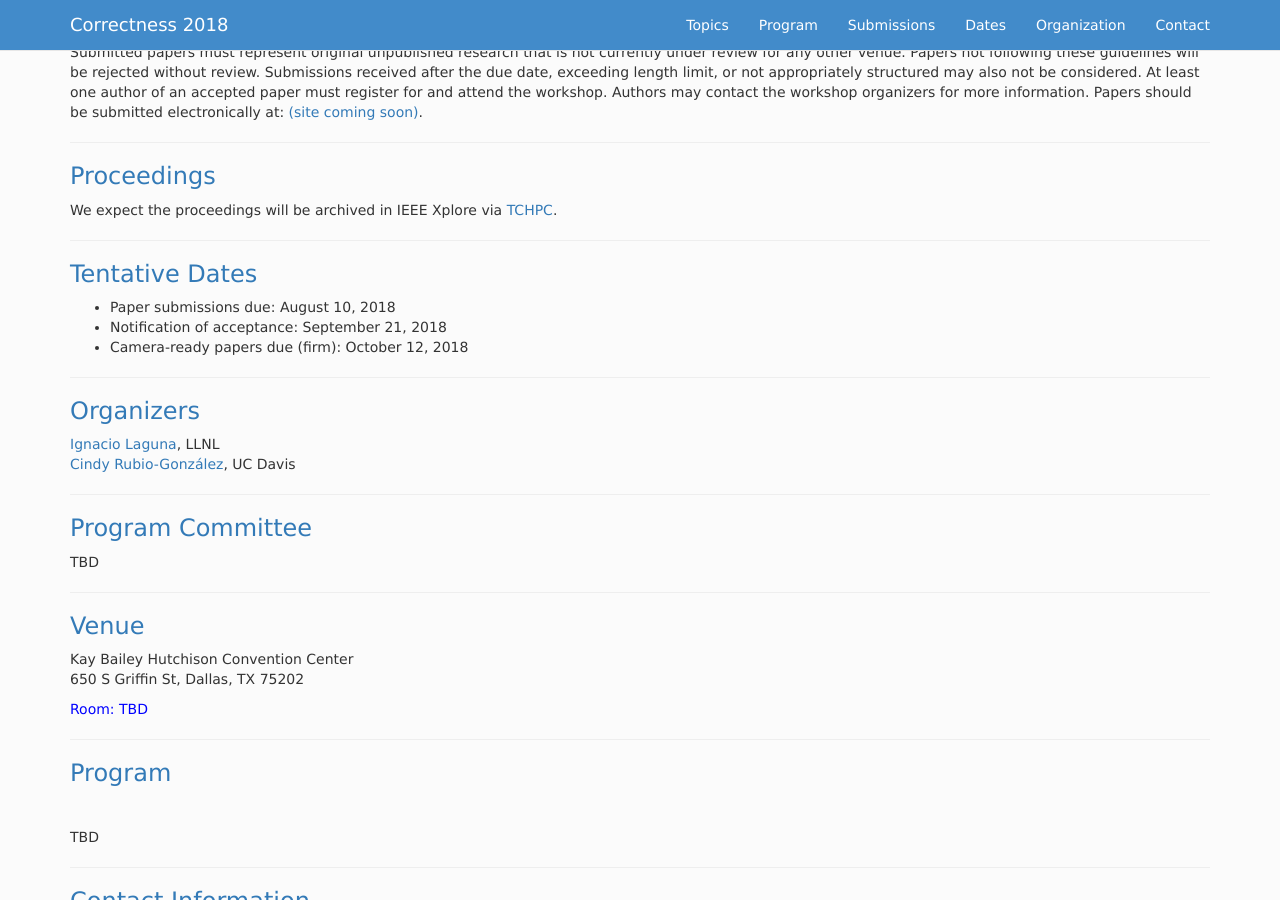
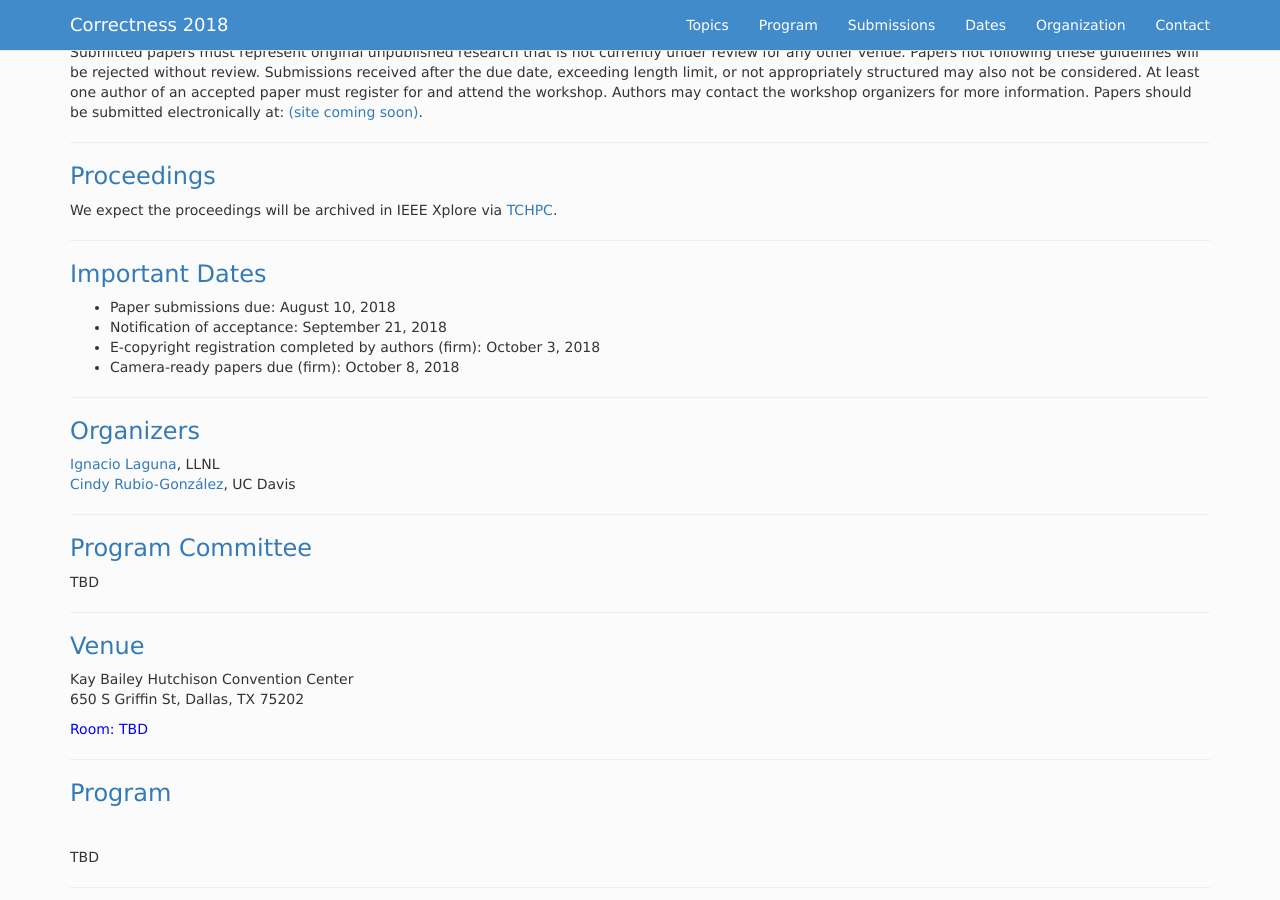
Before and after one commit to correctness-workshop/2018, a Jekyll site: the page built from index.md, in a window 1280 px wide and 900 px high, scrolled down 1389 px. Built offline with Jekyll 4.4.1, drawn with Linux system fonts in a browser that asks for light colours; nearby versions of some CDN libraries; the list of posts is cut into pages by our own code.

Commit message:
Update index.md

```diff
--- a/index.md
+++ b/index.md
@@ -81,11 +81,12 @@ Submitted papers must represent original unpublished research that is not curren
 We expect the proceedings will be archived in IEEE Xplore via [TCHPC](https://tc.computer.org/tchpc/).
 
 ---
-### <a class="anchor" name="dates"> Tentative Dates </a>
+### <a class="anchor" name="dates"> Important Dates </a>
 
 * Paper submissions due: August 10, 2018
 * Notification of acceptance: September 21, 2018
-* Camera-ready papers due (firm): October 12, 2018
+* E-copyright registration completed by authors (firm): October 3, 2018
+* Camera-ready papers due (firm): October 8, 2018
 
 ---
 ### <a class="anchor" name="org">Organizers</a>
```
